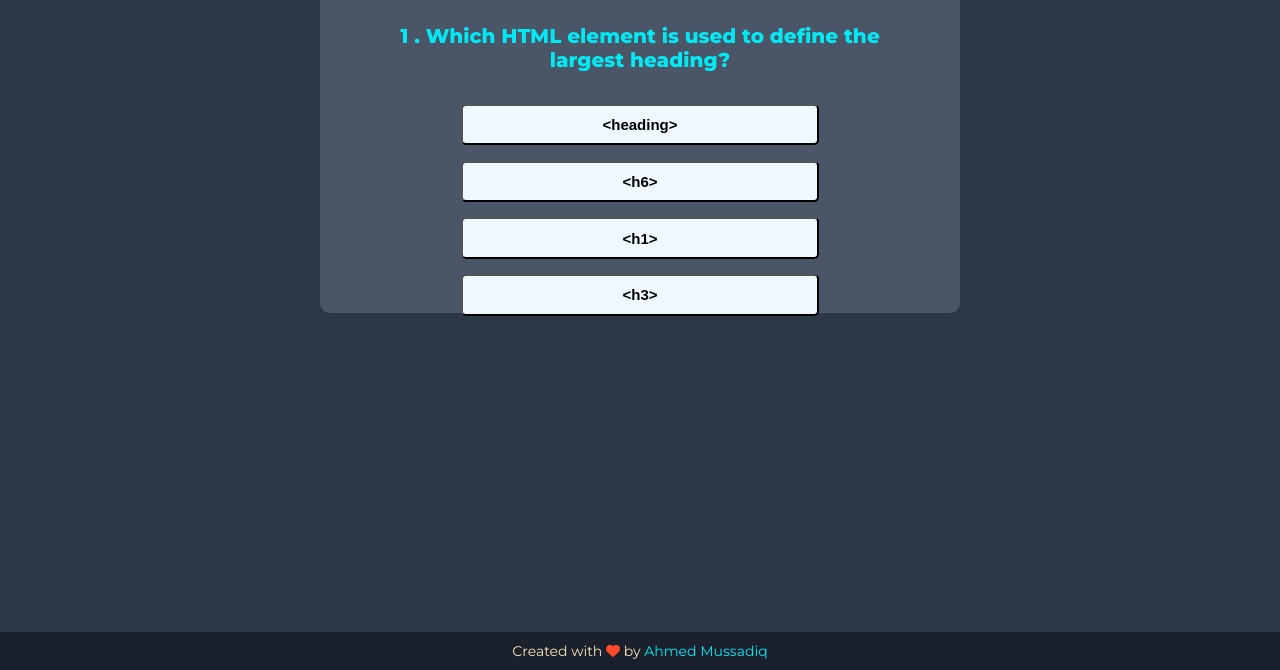
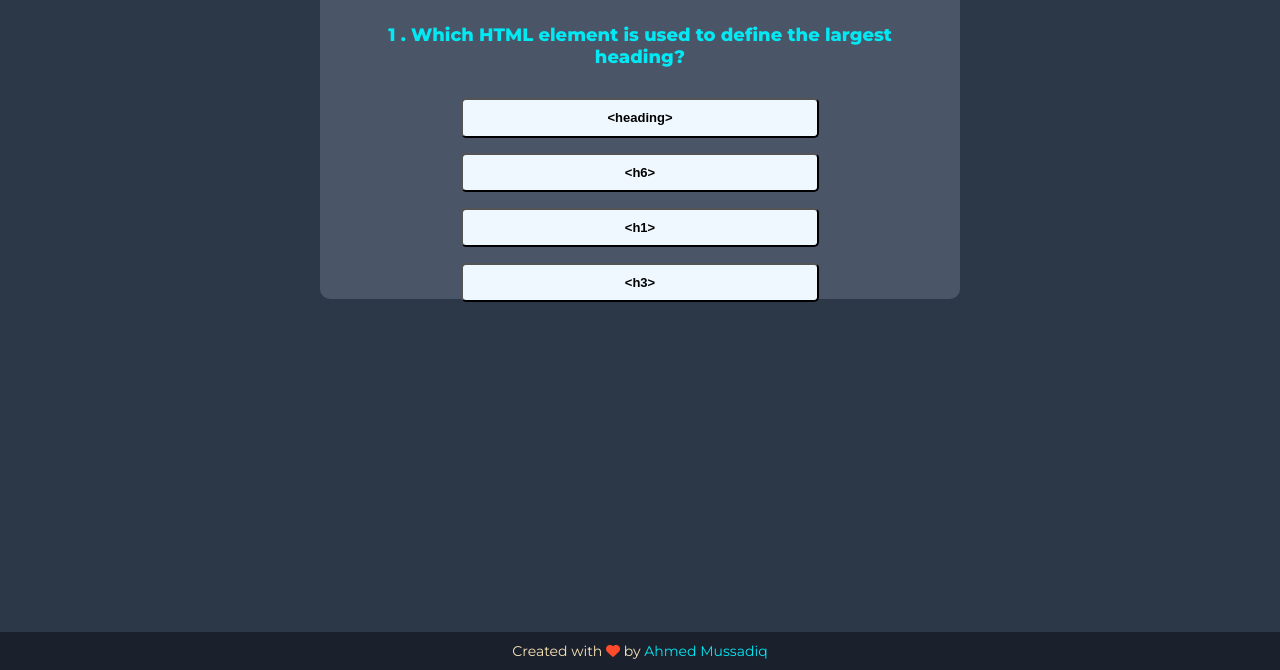
Before and after one commit to F219295/quizapp, a plain HTML site: page index.html in a window 1280 px wide. Shown: the part 130-800 px from the top of the page. Drawn offline with Linux system fonts and the light colour scheme.

Commit message:
Update style.css

```diff
--- a/style.css
+++ b/style.css
@@ -24,14 +24,14 @@ body{
 }
 .quiz h2{
     color: #03e9f4;
-    font-size: 20px;
+    font-size: 18px;
     font-weight: 700;
 }
 
 .btn{
     width: 70%;
     padding: 2%;
-    font-size: 15px;
+    font-size: 13px;
     background-color: aliceblue;
     font-weight: 600;
     border-radius:5px ;
```
